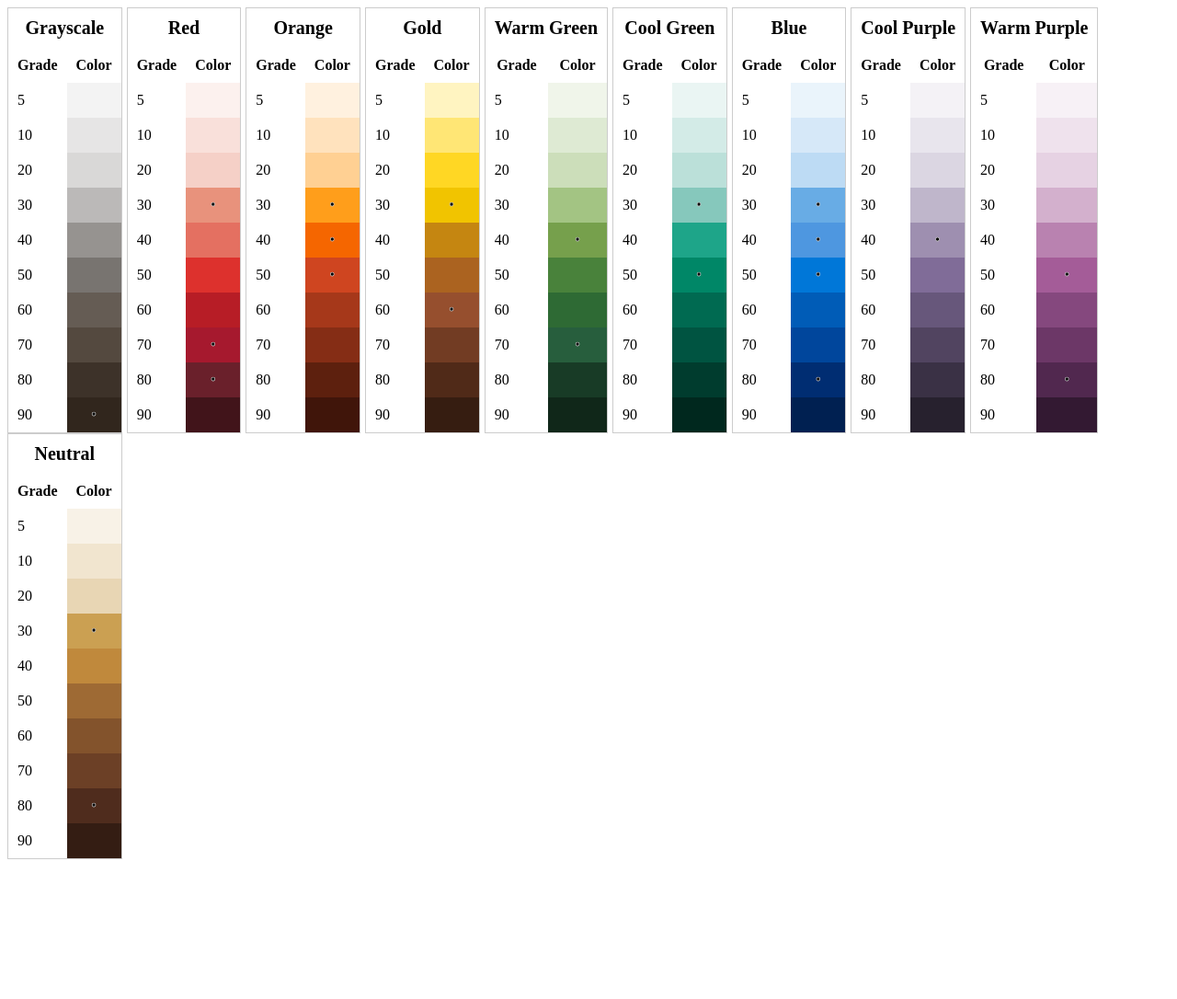
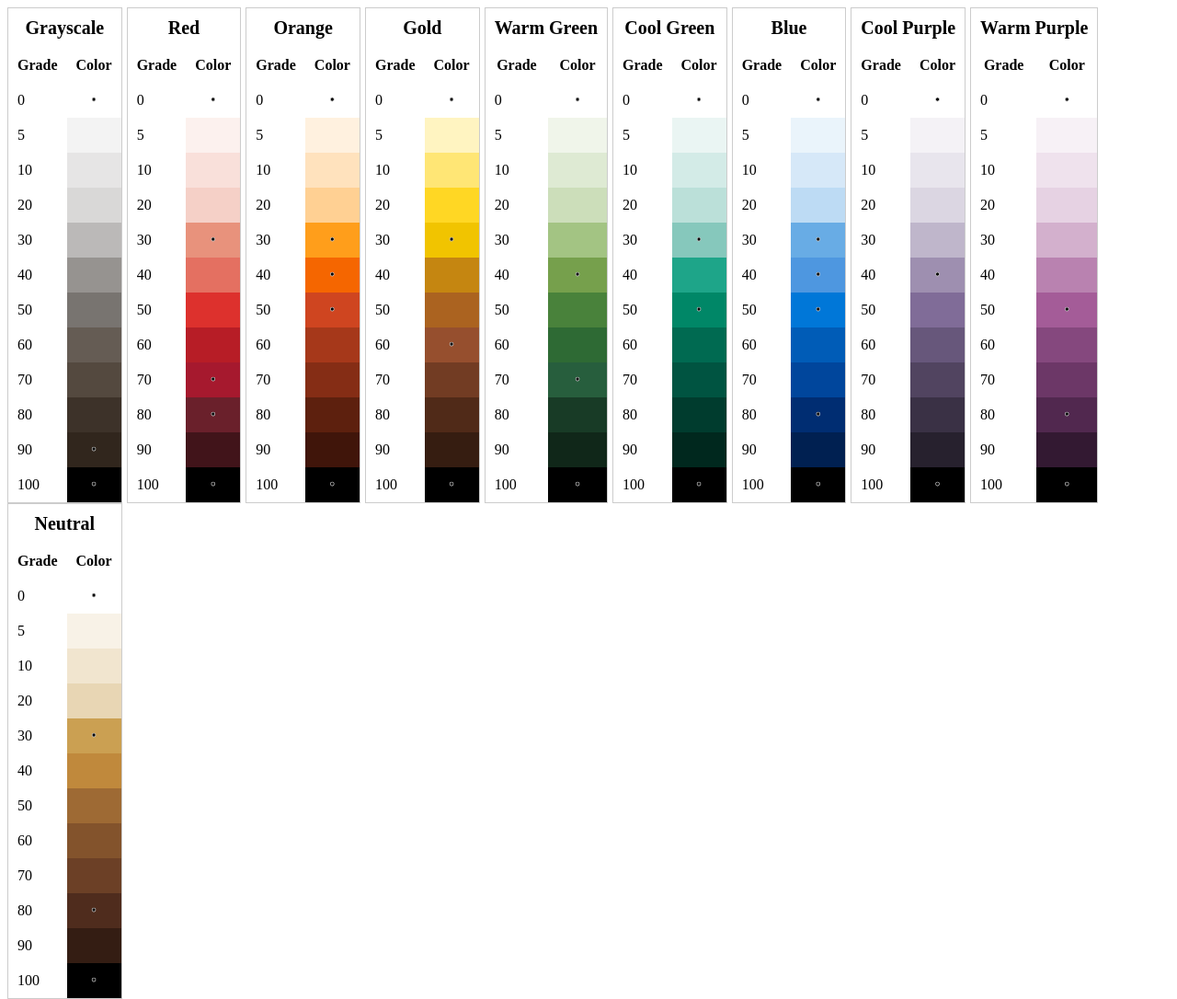
Before and after one commit to johnshopkins/brand-colors, a PHP site: page /scripts/generate-palettes.php in a window 1280 px wide. Shown: the whole page at 92% size. Before the commit the page ends 934 px from the top, so only its background shows below. Run offline with PHP 8.4, Linux system fonts and the light colour scheme.

Commit message:
Added grades 0 and 100 to palettes

```diff
--- a/scripts/generate-palettes.php
+++ b/scripts/generate-palettes.php
@@ -26,11 +26,13 @@ $colors = Colors::get();
 $palettes = [
   'Grayscale' => [
     'colors' => [
+      0 => $colors[21],
       50 => (object) [
         'rgb' => [120, 116, 112],
         'hex' => '787470',
       ],                     // get the colors to be more gray (swatch taken from eric's scale and modified to be within range 50)
       90 => $colors[22],     // sable
+      100 => $colors[23],
     ],
     'settings' => [
       'grayscale' => true,
@@ -38,59 +40,77 @@ $palettes = [
   ],
   'Red' => [
     'colors' => [
+      0 => $colors[21],
       30 => $colors[10], // 486 (accent coral)
       70 => $colors[12], // 186 (accent red)
       80 => $colors[13], // 188 (accent maroon)
+      100 => $colors[23],
     ]
   ],
   'Orange' => [
     'colors' => [
+      0 => $colors[21],
       30 => $colors[2],  // 1375 (secondary-orange)
       40 => $colors[7],  // 1505 (accent-orange)
       50 => $colors[11], // 173 (accent dark orange)
+      100 => $colors[23],
     ]
   ],
   'Gold' => [
     'colors' => [
+      0 => $colors[21],
       30 => $colors[5], // 7406 (secondary yellow)
       60 => $colors[8], // 7586 (accent brown)
+      100 => $colors[23],
     ]
   ],
   'Warm Green' => [
     'colors' => [
+      0 => $colors[21],
       40 => $colors[20], // 7490 (accent green)
       70 => $colors[19], // 7734 (accent dark green)
+      100 => $colors[23],
     ]
   ],
   'Cool Green' => [
     'colors' => [
+      0 => $colors[21],
       30 => $colors[18], // 564 (accent seafoam)
       50 => $colors[3],  // 3278 (secondary green)
+      100 => $colors[23],
     ]
   ],
   'Blue' => [
     'colors' => [
+      0 => $colors[21],
       30 => $colors[1],  // 284 (spirit blue)
       40 => $colors[17], // 279 (accent blue)
       50 =>  $colors[4], // 285 (secondary blue)
       80 => $colors[0],  // 288 (heritage blue)
+      100 => $colors[23],
     ]
   ],
   'Cool Purple' => [
     'colors' => [
+      0 => $colors[21],
       40 => $colors[16], // 666 (accent lavender)
+      100 => $colors[23],
     ]
   ],
   'Warm Purple' => [
     'colors' => [
+      0 => $colors[21],
       50 => $colors[15], // 7655 (accent purple)
       80 => $colors[14], // 262 (accent dark purple)
+      100 => $colors[23],
     ]
   ],
   'Neutral' => [
     'colors' => [
+      0 => $colors[21],
       30 => $colors[6], // 7407 (accent tan)
       80 => $colors[9], // 4625 (accent dark brown)
+      100 => $colors[23],
     ]
   ],
 
@@ -130,7 +150,9 @@ if ($mode === 'json') {
   foreach ($palettes as $paletteName => $colors) {
     $paletteName = strtolower(str_replace(' ', '-', $paletteName));
     foreach ($colors as $grade => $color) {
-      $tokens["#{$color['hex']}"] = "--jhu-$paletteName-$grade";
+      if (!in_array($color['hex'], ['ffffff', '000000'])) {
+        $tokens["#{$color['hex']}"] = "--jhu-$paletteName-$grade";
+      }
     }
   }
 
--- a/src/Palette.php
+++ b/src/Palette.php
@@ -80,8 +80,8 @@ class Palette
       }
     }
 
-    // remove black and white
-    unset($compiledPalette[0], $compiledPalette[100]);
+    // // remove black and white
+    // unset($compiledPalette[0], $compiledPalette[100]);
 
     return $compiledPalette;
   }
@@ -139,9 +139,9 @@ class Palette
       $starter[$grade] = $color;
     }
 
-    // add in black and white
-    $starter[0] = (object) ['rgb' => [255, 255, 255]];
-    $starter[100] = (object) ['rgb' => [0, 0, 0]];
+    // // add in black and white
+    // $starter[0] = (object) ['rgb' => [255, 255, 255]];
+    // $starter[100] = (object) ['rgb' => [0, 0, 0]];
 
     return $starter;
   }
```
Also changed, not shown: config/palettes.json (+30 -10 lines).
